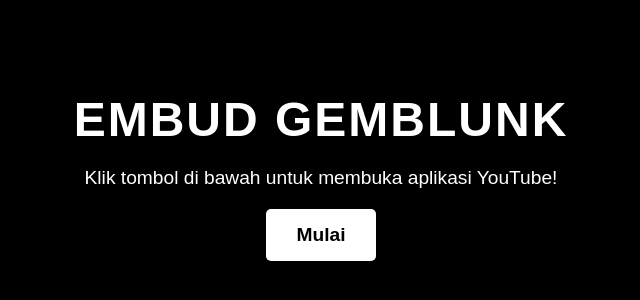
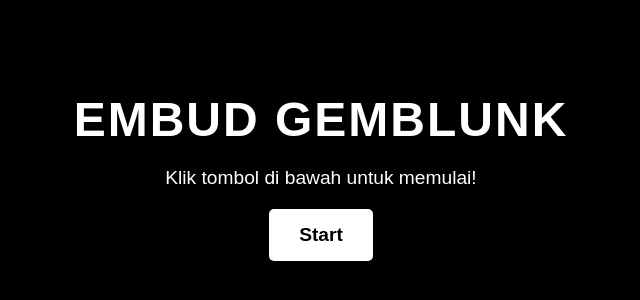
Before and after one commit to gatwu/Krejikilerberadik, a plain HTML site: page index.html in a window 1280 px wide. Shown: the part 224-524 px from the top of the page, without its empty margins (319-959 px from the left). Drawn offline with Linux system fonts and the light colour scheme.

Commit message:
Update index.html

```diff
--- a/index.html
+++ b/index.html
@@ -50,8 +50,8 @@
 <body>
     <div class="container">
         <h1>Embud Gemblunk</h1>
-        <p>Klik tombol di bawah untuk membuka aplikasi YouTube!</p>
-        <a href="youtube://v48jI7bpFSg" class="button">Mulai</a>
+        <p>Klik tombol di bawah untuk memulai!</p>
+        <a href="intent://www.youtube.com/watch?v=v48jI7bpFSg?si=zvnrZ5dOmo76SlCs#Intent;package=com.google.android.youtube;scheme=https;end;" class="button">Start</a>
     </div>
 </body>
 </html>
```
